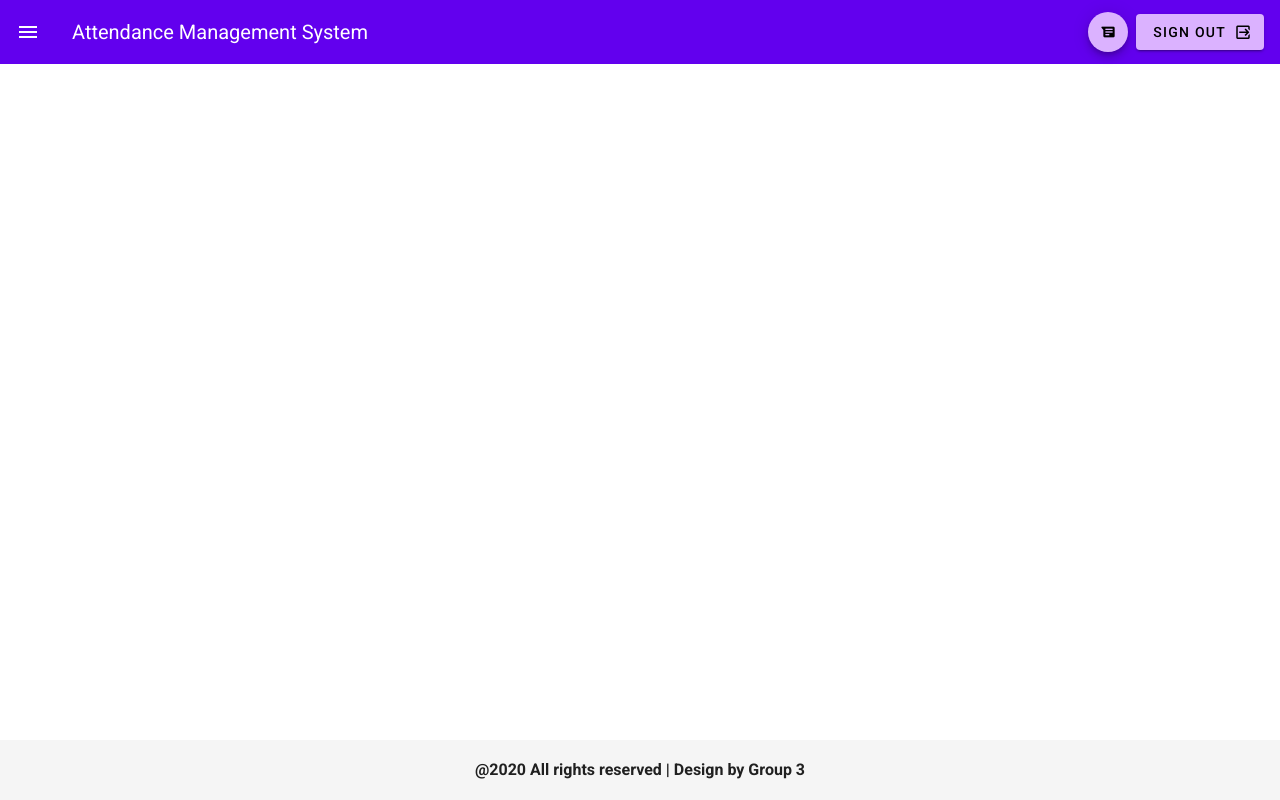
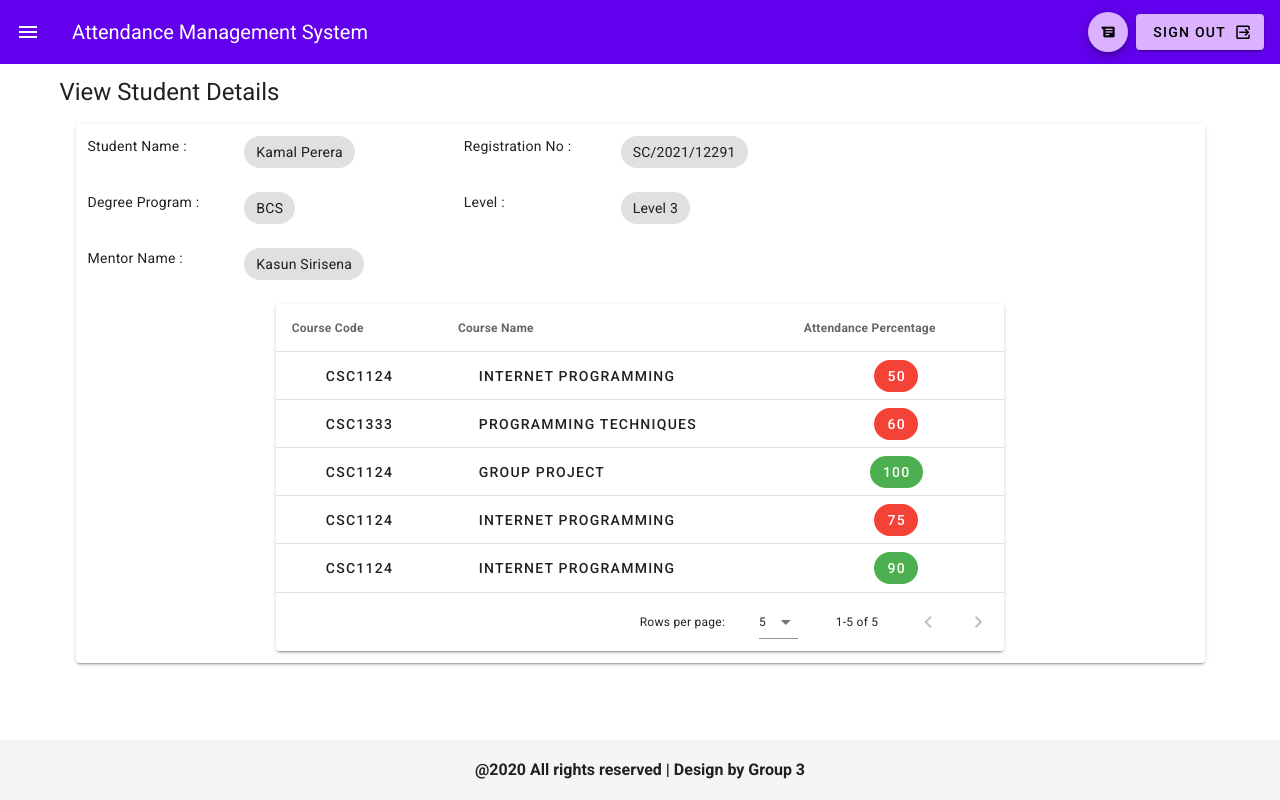
Before and after one commit to GimanthaDissanayake/attendance-management-system, a Vue app: page /ViewStudentDetails in a window 1280 px wide. Built offline with nearby package versions, Linux system fonts and the light colour scheme.

Commit message:
added view student details

```diff
--- a/src/router.js
+++ b/src/router.js
@@ -14,6 +14,7 @@ import RegisterUsers from "./views/RegisterUsers.vue"
 import SetMRAP from "./views/SetMRAP.vue"
 import SetMahapolaDuration from "./views/SetMahapolaDuration.vue"
 import ViewMentorGroups from "./views/ViewMentorGroups.vue"
+import ViewStudentDetails from "./views/ViewStudentDetails.vue"
 
 
 Vue.use(Router)
@@ -92,5 +93,10 @@ export default new Router({
       name: 'viewmentorgroups',
       component: ViewMentorGroups
     },
+    {
+      path: '/ViewStudentDetails',
+      name: 'viewstudentdetails',
+      component: ViewStudentDetails
+    },
   ]
 })
--- /dev/null
+++ b/src/views/ViewStudentDetails.vue
@@ -0,0 +1,174 @@
+<template>
+  <v-container>
+     <p class='text-h5'>View Student Details</p>
+
+      <v-card class="mx-4 mb-4 text-body-2">
+          <v-container>
+            <v-row>
+                <v-col cols="6" sm="4" md="4">
+                    <v-row>
+                        <v-col cols="7" sm="5" md="5">
+                            Student Name :
+                        </v-col>
+                        <v-col>
+                            <v-chip>{{student.name}}</v-chip>
+                        </v-col>
+                    </v-row>
+                </v-col>
+                <v-col cols="6" sm="4" md="4">
+                    <v-row>
+                        <v-col cols="7" sm="5" md="5">
+                            Registration No :
+                        </v-col>
+                        <v-col>
+                            <v-chip>{{student.registration_no}}</v-chip>
+                        </v-col>
+                    </v-row>
+                </v-col>
+            </v-row>
+            <v-row>
+                <v-col cols="6" sm="4" md="4">
+                    <v-row>
+                        <v-col cols="7" sm="5" md="5">
+                            Degree Program :
+                        </v-col>
+                        <v-col>
+                            <v-chip>{{student.degree_program}}</v-chip>
+                        </v-col>
+                    </v-row>
+                </v-col>
+                <v-col cols="6" sm="4" md="4">
+                    <v-row>
+                        <v-col cols="7" sm="5" md="5">
+                            Level :
+                        </v-col>
+                        <v-col>
+                            <v-chip>{{student.level}}</v-chip>
+                        </v-col>
+                    </v-row>
+                </v-col>
+            </v-row>
+            <v-row>
+                <v-col cols="6" sm="4" md="4">
+                    <v-row>
+                        <v-col cols="7" sm="5" md="5">
+                            Mentor Name :
+                        </v-col>
+                        <v-col>
+                            <v-chip>{{student.mentor}}</v-chip>
+                        </v-col>
+                    </v-row>
+                </v-col>
+            </v-row>
+          </v-container>
+          <v-container>
+            <v-row align="center" justify="center">
+                <v-col cols="12" sm="8" md="8">
+                    <v-card>
+                        <v-data-table
+                        :headers="headers"
+                        :items="courses"
+                        :items-per-page="5" >
+
+
+                            <template v-slot:item.attendance_percentage="{ item }">
+                              <v-btn
+                                block
+                                depressed
+                                large
+                                text
+                              >
+                                <v-chip
+                                  :color="getColor(item.attendance_percentage)"
+                                  dark
+                                >
+                                  {{ item.attendance_percentage }}
+                                </v-chip>
+                              </v-btn>
+                            </template>
+                            <template v-slot:item.course_code="{ item }">
+                              <v-btn
+                                block
+                                depressed
+                                large
+                                text
+                              >
+                                  {{ item.course_code }}
+                              </v-btn>
+                            </template>
+                             <template v-slot:item.course_name="{ item }">
+                              <v-btn
+
+                                depressed
+                                large
+                                text
+                              >
+                                  {{ item.course_name }}
+                              </v-btn>
+                            </template>
+                        </v-data-table>
+                    </v-card>
+                </v-col>
+            </v-row>
+          </v-container>
+      </v-card>
+  </v-container>
+</template>
+
+<script>
+export default {
+    data() {
+        return{
+            student:{
+                name: 'Kamal Perera',
+                registration_no: 'SC/2021/12291',
+                degree_program: 'BCS',
+                level: 'Level 3',
+                mentor: 'Kasun Sirisena'
+            },
+            headers: [
+                { text: 'Course Code', align: 'start',  value: 'course_code'},
+                { text: 'Course Name', value: 'course_name'},
+                { text: 'Attendance Percentage', value: 'attendance_percentage'},
+            ],
+            courses: [
+                {
+                    course_code: 'CSC1124',
+                    course_name: 'Internet programming',
+                    attendance_percentage: 50
+                },
+                 {
+                    course_code: 'CSC1333',
+                    course_name: 'Programming techniques',
+                    attendance_percentage: 60
+                },
+                 {
+                    course_code: 'CSC1124',
+                    course_name: 'Group Project',
+                    attendance_percentage: 100
+                },
+                 {
+                    course_code: 'CSC1124',
+                    course_name: 'Internet programming',
+                    attendance_percentage: 75
+                },
+                 {
+                    course_code: 'CSC1124',
+                    course_name: 'Internet programming',
+                    attendance_percentage: 90
+                },
+            ]
+        }
+    },
+     methods: {
+        getColor(attendance_percentage){
+            if(attendance_percentage < 80) return 'red'
+            else if(attendance_percentage > 80) return 'green'
+            else return 'orange'
+        }
+    }
+}
+</script>
+
+<style scoped>
+</style>
```
